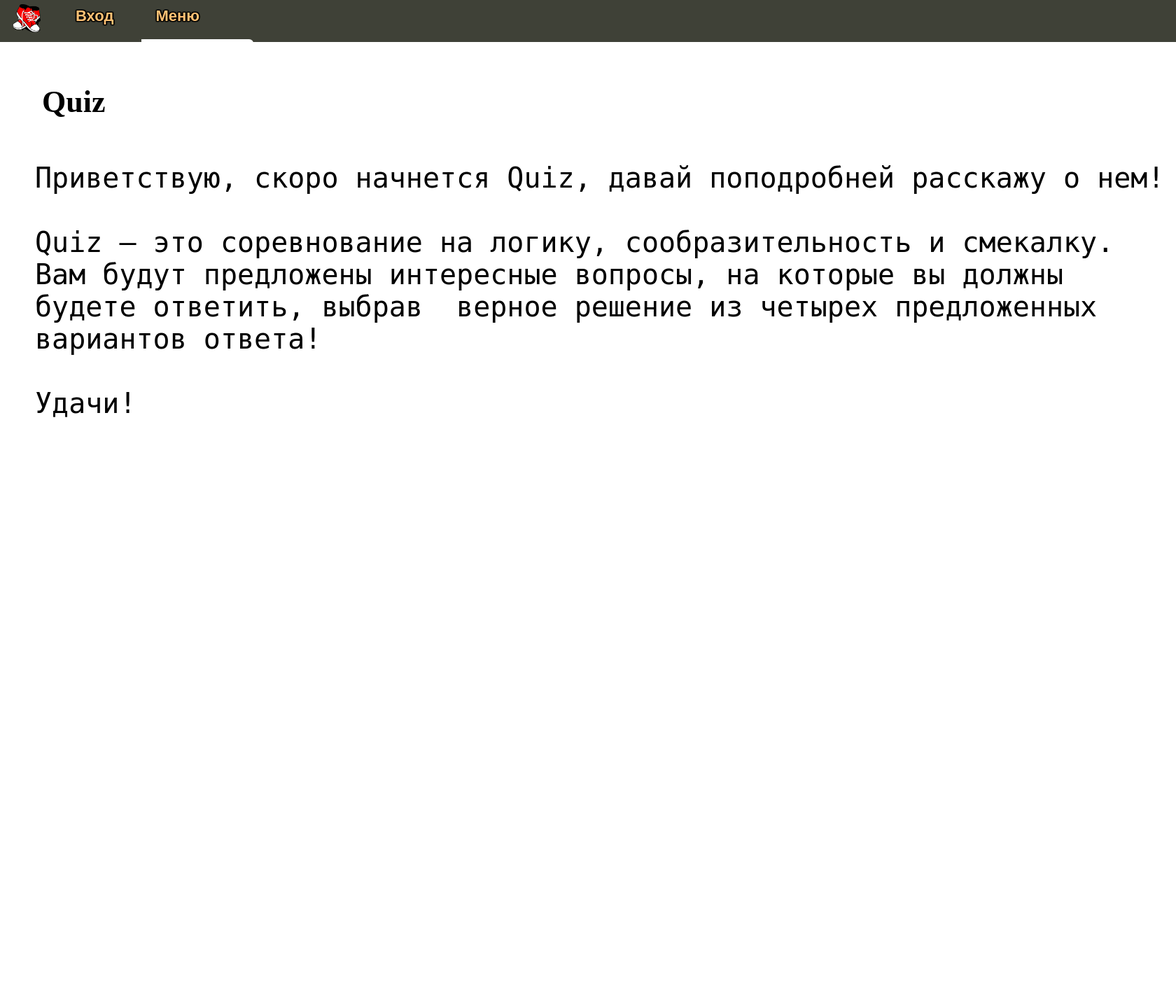
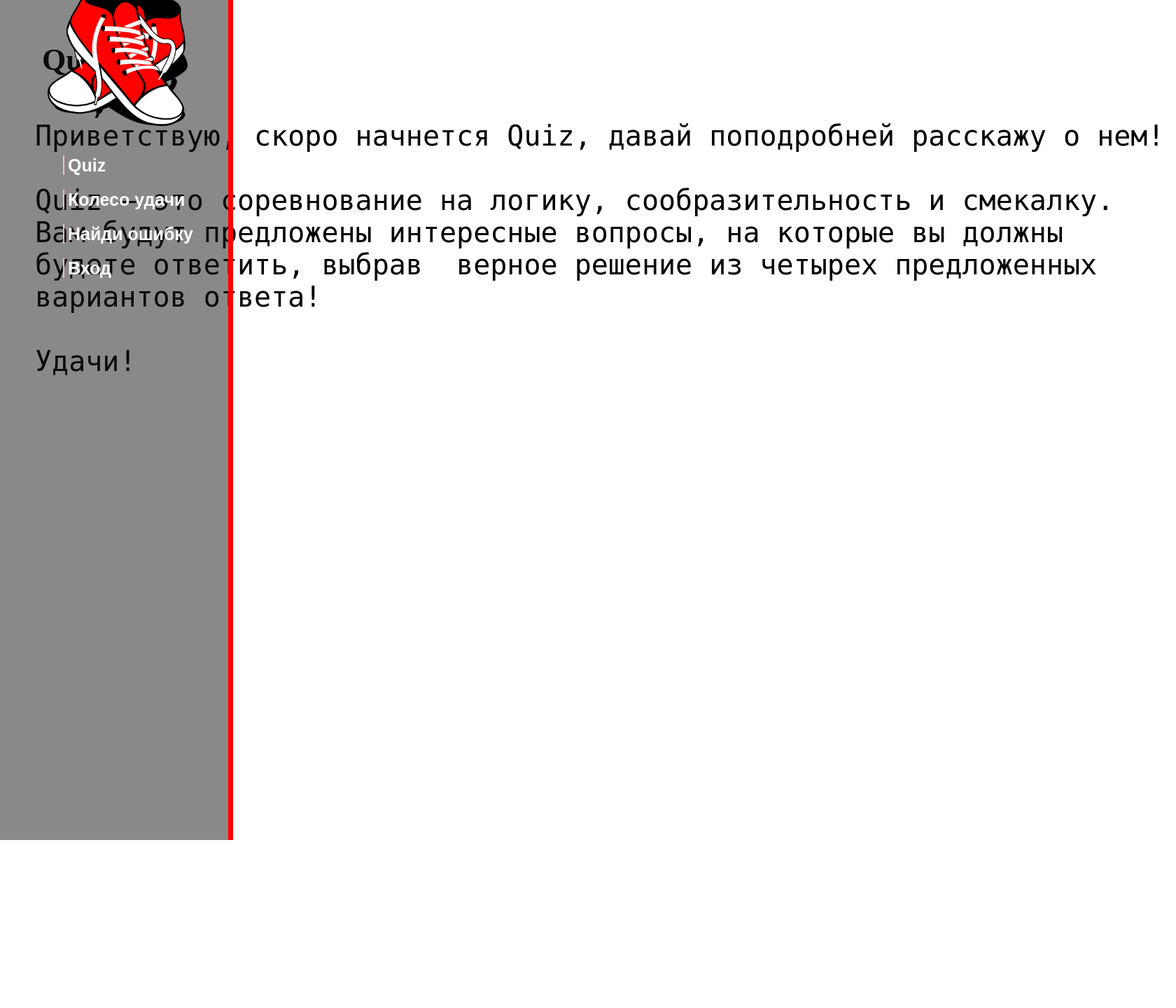
Before and after one commit to SteppingCode/barxatniu, a Flask app: page /game/quiz in a window 1680 px wide. Shown: the top 1440 px of the page at 70% size. Run offline with Flask 3, Linux system fonts and the light colour scheme; data comes from the database, SQL or seed files in the repository.

Commit message:
09.09.23

```diff
--- a/static/css/styles.css
+++ b/static/css/styles.css
@@ -18,42 +18,43 @@ h1 {
     padding: 10px;
 }
 
-ul.menu {
+.list_menu a{
+	font-family: Arial, "Helvetica Neue", Helvetica, sans-serif;
+	font-size: 25px;
+	color: #fcfffc;
+	font-weight: bold;
+	border-left: 2px solid #F5B7C7;
+	transition: 0.2s ease;
+	padding-left: 5px;
+	text-decoration: none;
+}
+.list_menu ul {
     list-style: none;
-    background: #3F4137;
-    min-height: 60px;
-    margin: 0px;
-    padding: 0px;
-    color: #fdc073;
-    font-size: 26px;
-    overflow: hidden;
 }
-
-ul.menu li {
-    float: left;
-    margin: 10px 40px 0px 50px;
-    position: relative;
-    cursor: pointer;
-    font-family: Arial;
-    font-size: 22px;
-    font-weight: bold;
-    text-shadow:
-    -0   -1px 1px #000000,
-     0   -1px 1px #000000,
-    -0    1px 1px #000000,
-     0    1px 1px #000000,
-    -1px -0   1px #000000,
-     1px -0   1px #000000,
-    -1px  0   1px #000000,
-     1px  0   1px #000000,
-    -1px -1px 1px #000000,
-     1px -1px 1px #000000,
-    -1px  1px 1px #000000,
-     1px  1px 1px #000000,
-    -1px -1px 1px #000000,
-     1px -1px 1px #000000,
-    -1px  1px 1px #000000,
-     1px  1px 1px #000000;
+.list_menu a:hover{
+	border-left: 2px solid #F5B7C7;
+	transition: 0.2s ease;
+	padding-left: 10px;
+	text-decoration: underline;
+}
+.list_menu li{
+	margin: 20px 0;
+}
+.list_menu{
+	margin-bottom: 50px;
+}
+.menu{
+	padding: 25vh 50px;
+	background: rgba(20, 20, 20, 0.5);
+	height: 100vh;
+	border-right: 7px solid red;
+	position: fixed;
+	left: -300px;
+	transition: 0.4s ease;
+}
+.menu:hover{
+	left: 0;
+	transition: 0.5s ease;
 }
 
 #log, #pass {
@@ -176,72 +177,6 @@ footer a:hover {
     text-decoration: underline;
 }
 
-.dropbtn {
-    position: relative;
-    background: #3F4137;
-    border: none;
-    padding: 20px;
-    color: #fdc073;
-    padding-top: 10px;
-    cursor: pointer;
-    font-family: Arial;
-    font-size: 22px;
-    font-weight: bold;
-    text-shadow:
-    -0   -1px 1px #000000,
-     0   -1px 1px #000000,
-    -0    1px 1px #000000,
-     0    1px 1px #000000,
-    -1px -0   1px #000000,
-     1px -0   1px #000000,
-    -1px  0   1px #000000,
-     1px  0   1px #000000,
-    -1px -1px 1px #000000,
-     1px -1px 1px #000000,
-    -1px  1px 1px #000000,
-     1px  1px 1px #000000,
-    -1px -1px 1px #000000,
-     1px -1px 1px #000000,
-    -1px  1px 1px #000000,
-     1px  1px 1px #000000;
-}
-
-.dropbtn:hover {
-  background-color: white;
-  border-top-right-radius: 6px;
-  border-top-left-radius: 6px;
-}
-
-.dropdown {
-  position: relative;
-  display: inline-block;
-}
-
-.dropdown-content {
-  display: block;
-  position: absolute;
-  min-width: 160px;
-  border-top-right-radius: 6px;
-  border-bottom-right-radius: 6px;
-  border-bottom-left-radius: 6px;
-  background-color: white;
-  min-height: 100px;
-  z-index: 2;
-}
-
-.dropdown-content li a {
-  position: absolute;
-  font-size: 16px;
-  color: #fdc073;
-  text-decoration: none;
-  display: block;
-}
-
-.dropdown:hover .dropdown-content {
-    display: block;
-    position: absolute;
-}
-
 @media (max-width: 992px) {
         .modal-content {
             margin-top: 50%;
--- a/templates/admin.html
+++ b/templates/admin.html
@@ -40,7 +40,7 @@
     }
 </style>
 <video src="" typeof="mp4" autoplay loop muted style="position: absolute; opacity: .6; z-index: -1;" width="100%"></video>
-<a style="background-color: blue;" class="btns" href="{{url_for('contact_page')}}">Контакты</a> <a style="background-color: red;" class="btns" href="{{url_for('reports_page')}}">Репорты</a>
+<a style="background-color: red;" class="btns" href="{{url_for('reports_page')}}">Репорты</a>
 <div class="content">
     <div class="teachers">
         <h1>Учителя</h1>
--- a/templates/base.html
+++ b/templates/base.html
@@ -15,26 +15,24 @@
 {% block content %}
 <div class="wrapper">
     {%- block menu -%}
-            <ul class="menu" id="menu">
-                <a href="{{url_for('start_page')}}"><img src="/static/img/favicon.png" width="40" height="40" style="margin-top: 6px; float: left; margin-left: 18px;"></a>
-                <div class="dropdown">
-                    <button class="dropbtn">Меню</button>
-                    <div class="dropdown-content">
+        <div class="menu">
+            <a href="{{url_for('start_page')}}"><img src="/static/img/favicon.png" width="200" height="200" style="margin-top: -220px; float: left; margin-left: 18px;"></a>
+            <div class="list_menu">
+                <ul>
                     {% for m in menu -%}
                         <li><a href="{{url_for('game_choice', url=m.url)}}">{{m.title}}</a></li>
                     {% endfor -%}
-                    </div>
-                </div>
                     {% if 'userlogged' in session %}
                         {% if status == 'admin' %}
                             <li><a href="{{url_for('admin_page')}}">Админ</a></li>
                         {% endif %}
                         <li><a href="{{url_for('quit')}}">Выход</a></li>
                     {% else %}
-                    <li><a onclick="document.getElementById('id01').style.display='block'" style="float: right;">Вход</a></li>
+                        <li><a onclick="document.getElementById('id01').style.display='block'" style="cursor: pointer;">Вход</a></li>
                     {% endif %}
                 </ul>
-
+            </div>
+        </div>
     {% endblock menu -%}
         <div id="id01" class="modal">
             <form class="modal-content" method="post" action="{{url_for('start_page')}}">
@@ -61,13 +59,6 @@ window.onclick = function(event) {
     modal.style.display = "none";
   }
 }
-
-function changeItem() {
-  document.getElementById('menu').style.height = '160px';
-}
-function rechangeItem() {
-  document.getElementById('menu').style.height = '60px';
-}
 </script>
 <footer>
     <span id="author"><a href="{{url_for('start_page')}}"><img src="/static/img/favicon.png" width="40px" height="40px" style="margin-right: 12px;"></a> &copy; 2023 <a class="names" href="https://vk.com/z.stepin">Степин Е.А.</a>, <a class="names" href="https://vk.com/glebuuus">Палеев Г.А.</a> и <a class="names" href="https://vk.com/itopg">Удоратин И.О.</a></span>
--- a/templates/index.html
+++ b/templates/index.html
@@ -44,7 +44,7 @@
     }
 </style>
 <h1 id="logo">Одуванчик</h1>
-<video src="/static/video/videoplayback.mp4" width="100%" height="auto" loop autoplay muted typeof="mp4" style="position: relative;"></video>
+<video src="/static/video/videoplayback.mp4" width="100%" height="auto" loop autoplay muted typeof="mp4"    ></video>
 <div class="main">
     <div id="info">
         <p><strong>Что такое "Одуванчик"?</strong></p>
```
Lines whose indentation alone changed are shown as unchanged.
